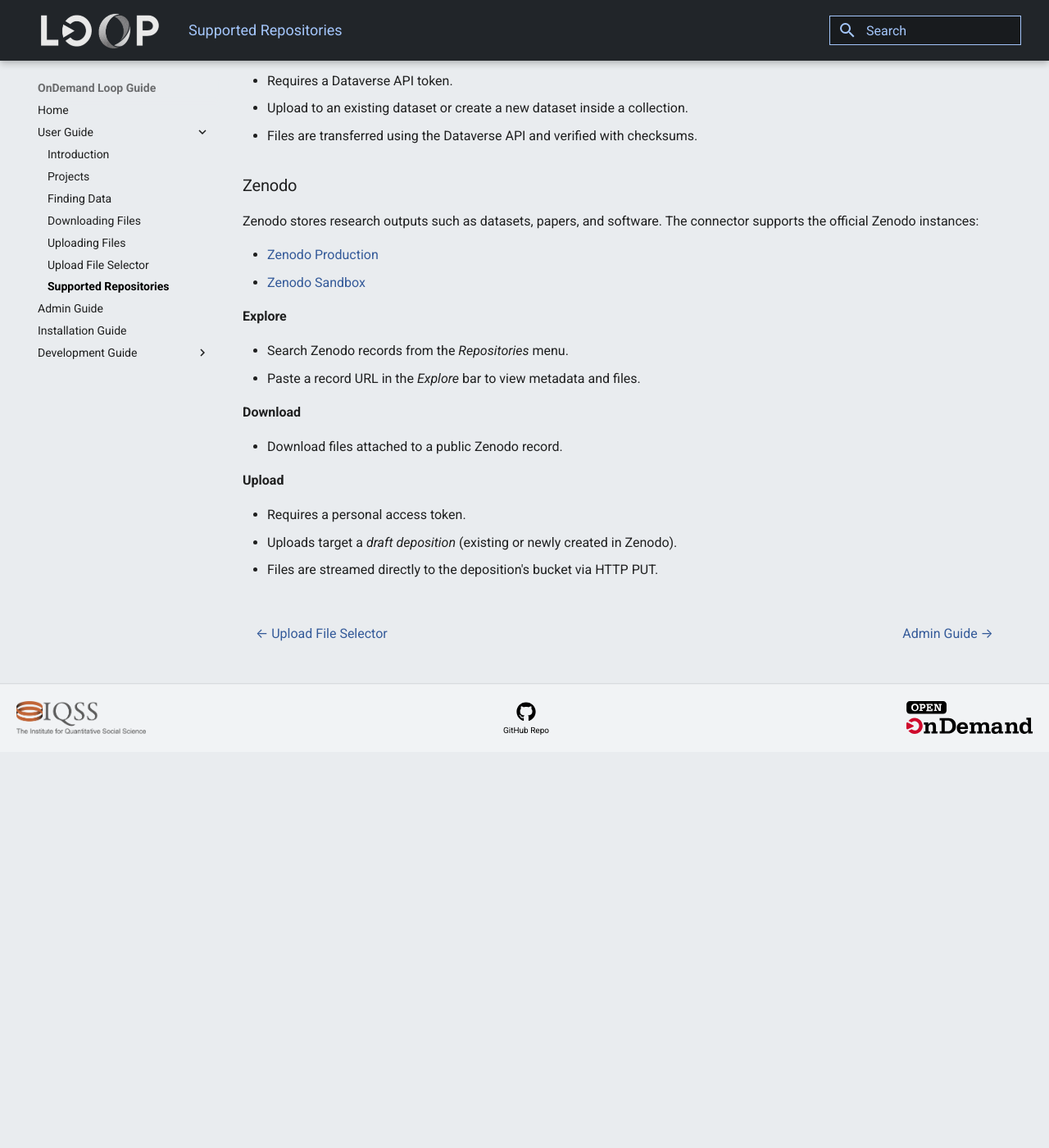
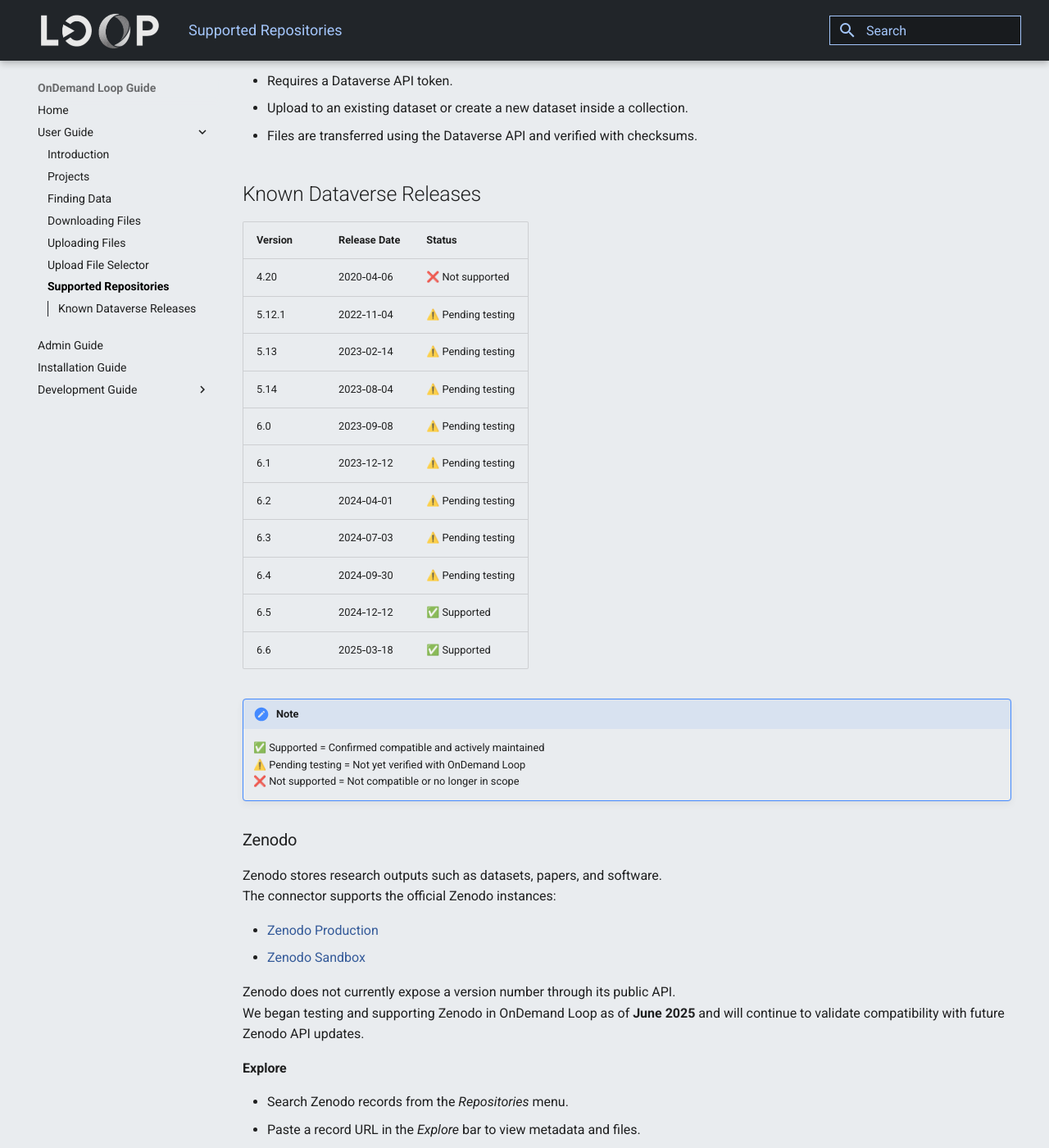
Before and after one commit to theam/aday-ondemand-loop, an MkDocs documentation site: the page built from docs/guide/content/user_guide/supported_repositories.md, in a window 1280 px wide and 1400 px high, scrolled down 863 px. Shown: the whole window at 82% size. Built offline with MkDocs 1.6.1 and Material for MkDocs 9.7.7, drawn with Linux system fonts in a browser that asks for light colours; before the commit the page ends 1780 px from its top, so only the background shows below that.

Commit message:
fix: Improvements to version compatibility information for OOD, Dataverse, and Zenodo

```diff
--- a/docs/guide/content/user_guide/supported_repositories.md
+++ b/docs/guide/content/user_guide/supported_repositories.md
@@ -36,11 +36,37 @@ You can find a list of known public Dataverse instances on the <a href="https://
 - Upload to an existing dataset or create a new dataset inside a collection.
 - Files are transferred using the Dataverse API and verified with checksums.
 
+## Known Dataverse Releases
+
+| Version | Release Date   | Status              |
+|---------|----------------|---------------------|
+| 4.20    | 2020‑04‑06     | ❌ Not supported     |
+| 5.12.1  | 2022‑11‑04     | ⚠️ Pending testing   |
+| 5.13    | 2023‑02‑14     | ⚠️ Pending testing   |
+| 5.14    | 2023‑08‑04     | ⚠️ Pending testing   |
+| 6.0     | 2023‑09‑08     | ⚠️ Pending testing   |
+| 6.1     | 2023‑12‑12     | ⚠️ Pending testing   |
+| 6.2     | 2024‑04‑01     | ⚠️ Pending testing   |
+| 6.3     | 2024‑07‑03     | ⚠️ Pending testing   |
+| 6.4     | 2024‑09‑30     | ⚠️ Pending testing   |
+| 6.5     | 2024‑12‑12     | ✅ Supported         |
+| 6.6     | 2025‑03‑18     | ✅ Supported         |
+
+!!! note
+
+    ✅ Supported = Confirmed compatible and actively maintained
+    ⚠️ Pending testing = Not yet verified with OnDemand Loop
+    ❌ Not supported = Not compatible or no longer in scope
+
 ### Zenodo
-Zenodo stores research outputs such as datasets, papers, and software. The connector supports the official Zenodo instances:
+Zenodo stores research outputs such as datasets, papers, and software.
+The connector supports the official Zenodo instances:
 
 - <a href="https://zenodo.org" target="_blank" rel="noopener noreferrer">Zenodo Production</a>
 - <a href="https://sandbox.zenodo.org" target="_blank" rel="noopener noreferrer">Zenodo Sandbox</a>
+
+Zenodo does not currently expose a version number through its public API.
+We began testing and supporting Zenodo in OnDemand Loop as of **June 2025** and will continue to validate compatibility with future Zenodo API updates.
 
 **Explore**
 
--- a/docs/guide/mkdocs.yml
+++ b/docs/guide/mkdocs.yml
@@ -39,7 +39,7 @@ nav:
       - Connectors: development_guide/connectors.md
       - Local Environment: development_guide/local_environment.md
       - Docker Images: development_guide/docker_images.md
-      - Upgrading Open OnDemand: development_guide/upgrade_ood.md
+      - Open OnDemand: development_guide/ood.md
       - Dataverse Integration: development_guide/dataverse_integration.md
       - Contributing a Change: development_guide/contributing.md
       - GitHub Actions: development_guide/github_actions.md
```
Also changed, not shown: docs/guide/content/development_guide/index.md (+1 -1 lines), docs/guide/content/development_guide/ood.md (added, +55 -0 lines), docs/guide/content/development_guide/upgrade_ood.md (deleted, +0 -13 lines).
